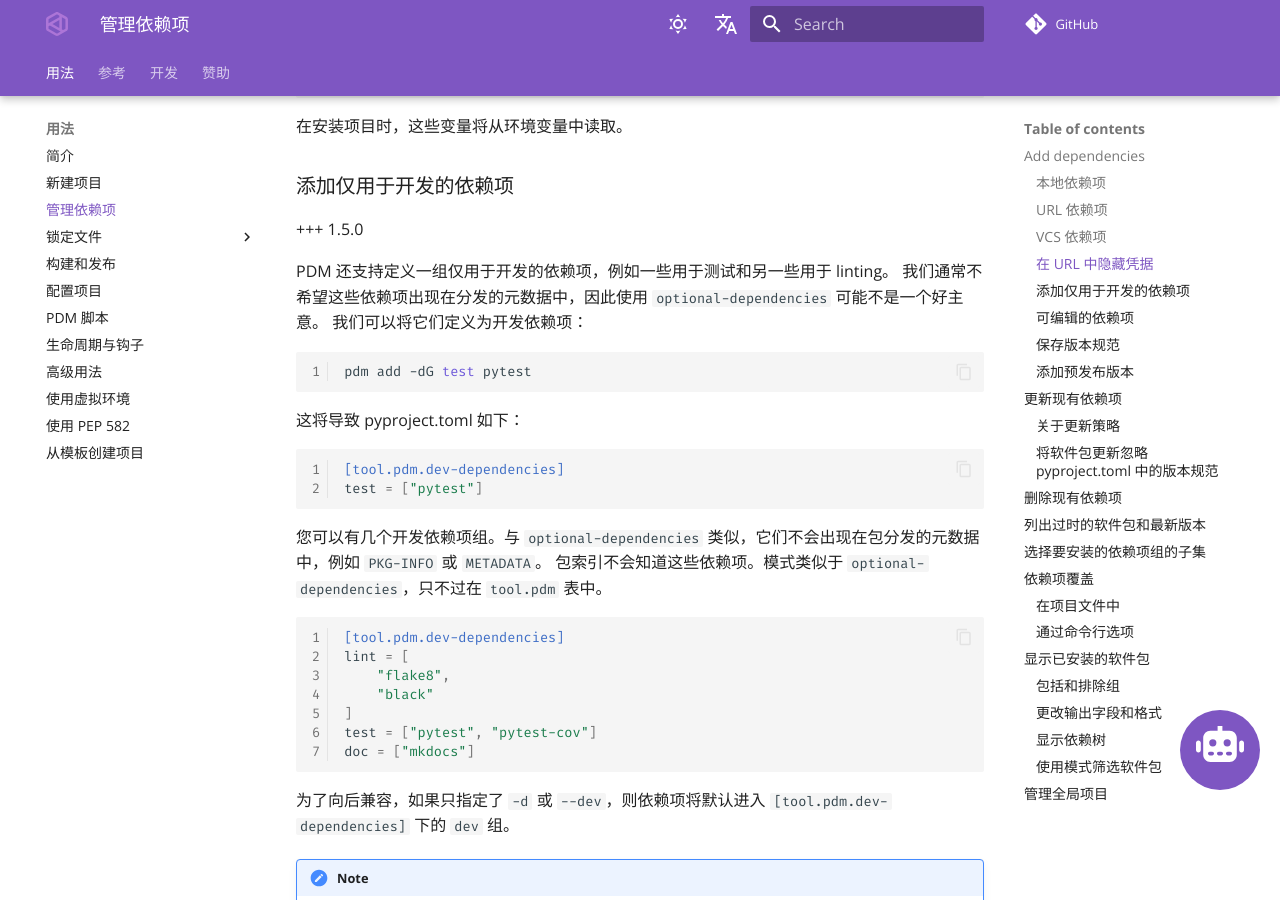
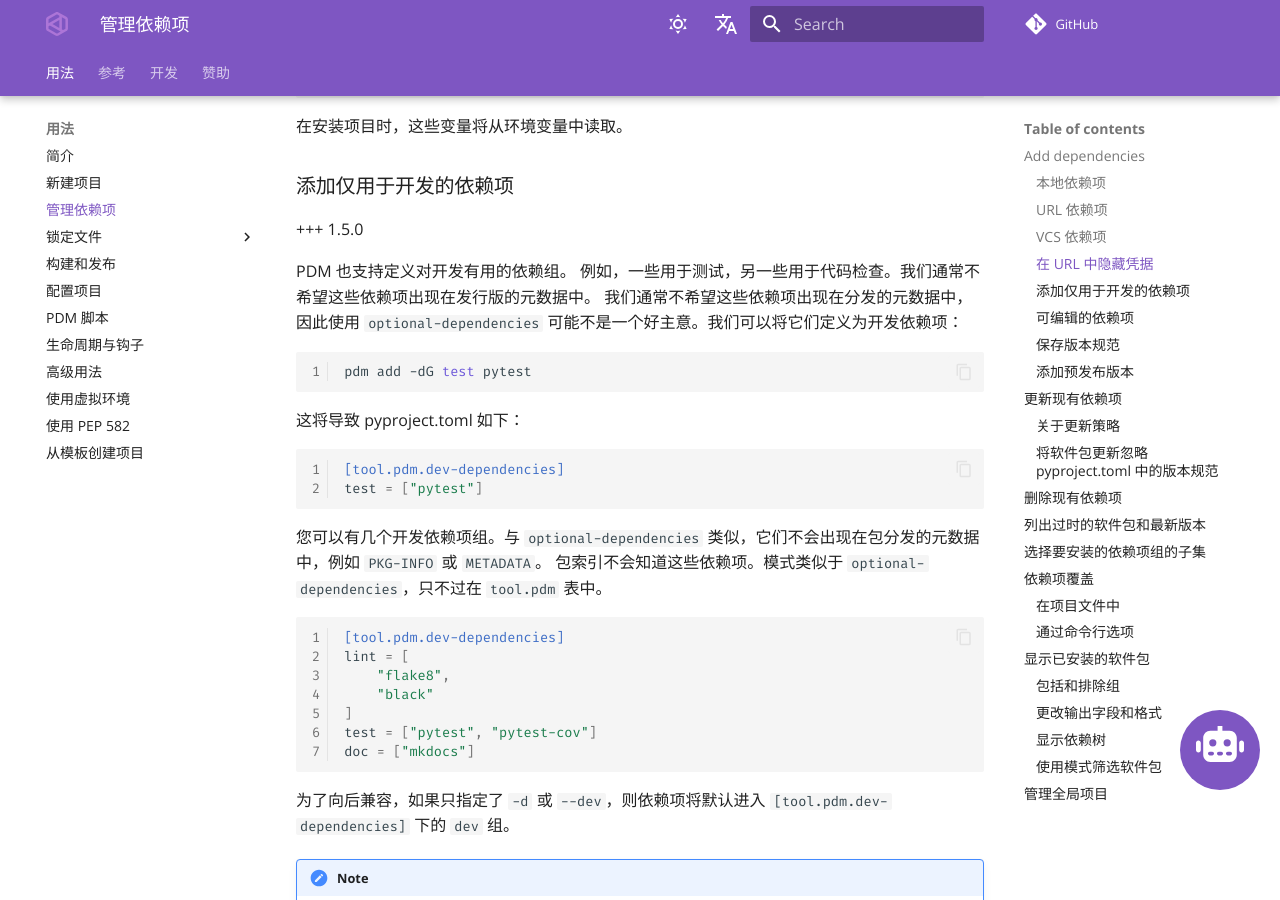
Before and after one commit to pdm-project/pdm-docs-zh, an MkDocs documentation site: the page built from docs/usage/dependency.md, in a window 1280 px wide and 900 px high, scrolled down 2471 px. Built offline with MkDocs 1.6.1 and Material for MkDocs 9.7.7, drawn with Linux system fonts in a browser that asks for light colours; comment, search, counter and statistics services are not loaded; the version menu is left out; grey boxes are pictures that could not be loaded.

Commit message:
sync: 66a5a5c8

````diff
--- a/docs/usage/dependency.md
+++ b/docs/usage/dependency.md
@@ -126,9 +126,9 @@ dependencies = [
 
 +++ 1.5.0
 
-PDM 还支持定义一组仅用于开发的依赖项，例如一些用于测试和另一些用于 linting。
-我们通常不希望这些依赖项出现在分发的元数据中，因此使用 `optional-dependencies` 可能不是一个好主意。
-我们可以将它们定义为开发依赖项：
+PDM 也支持定义对开发有用的依赖组。
+例如，一些用于测试，另一些用于代码检查。我们通常不希望这些依赖项出现在发行版的元数据中。
+我们通常不希望这些依赖项出现在分发的元数据中，因此使用 `optional-dependencies` 可能不是一个好主意。我们可以将它们定义为开发依赖项：
 
 ```bash
 pdm add -dG test pytest
````
